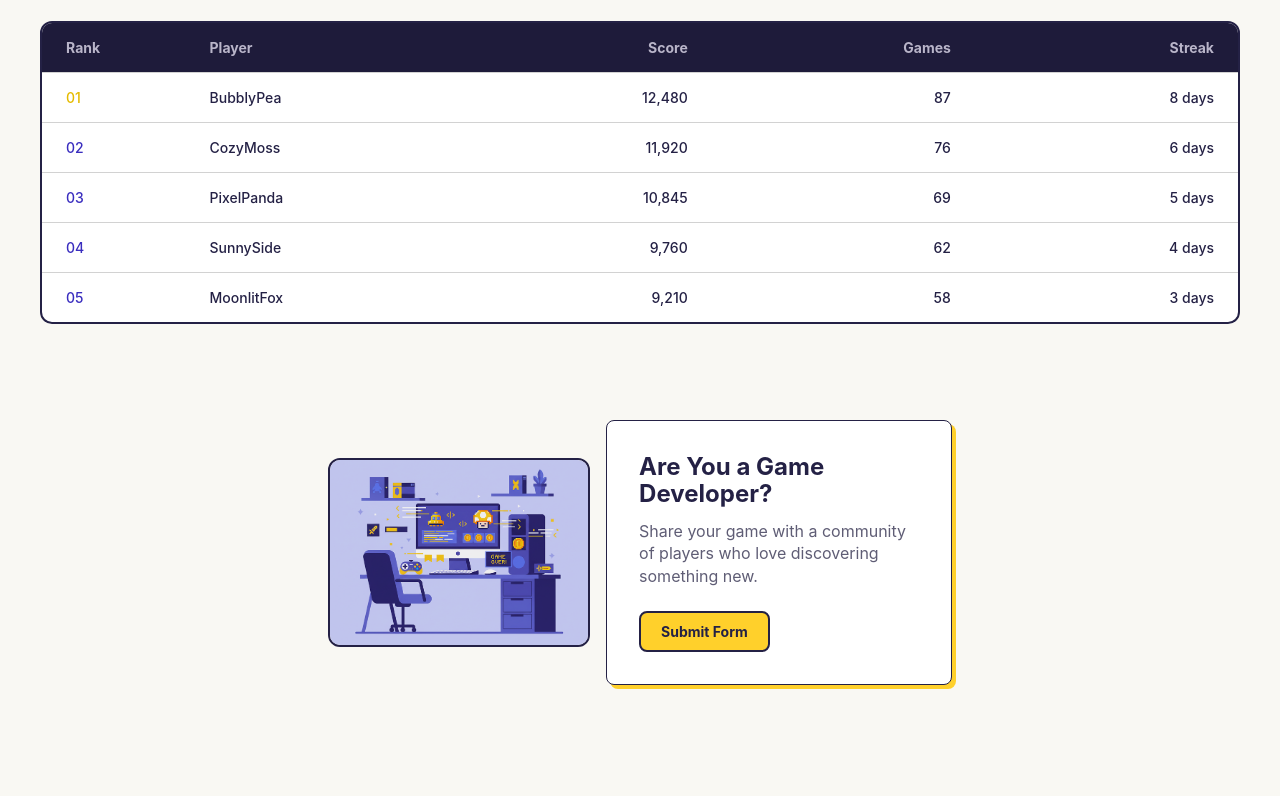
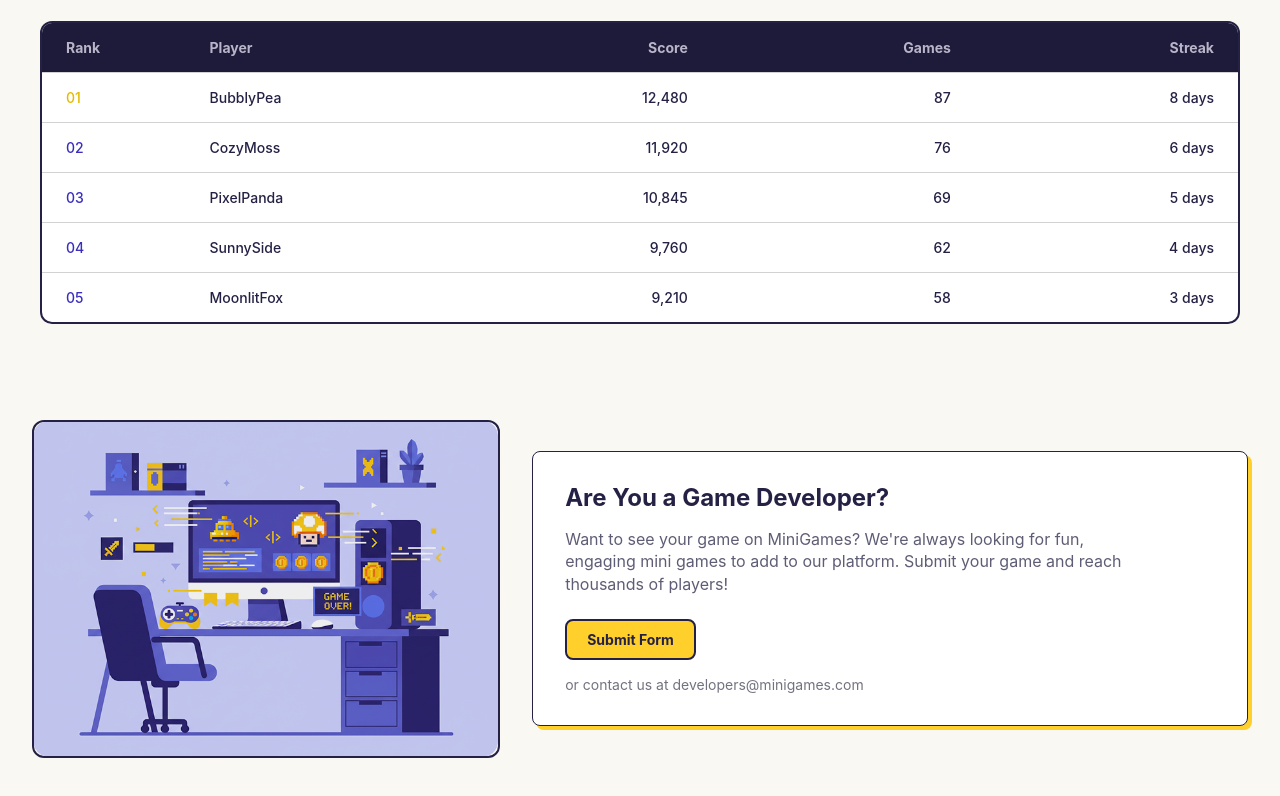
Before and after one commit to systemkiller03/MiniGames, a website built with Vite: page index.html in a window 1280 px wide. Shown: the part 949-1745 px from the top of the page. Before the commit the page ends 1682 px from the top, so only its background shows below. Built offline with nearby package versions, Linux system fonts and the light colour scheme.

Commit message:
feat: are you developer section set up

```diff
--- a/src/features/developer/developer.scss
+++ b/src/features/developer/developer.scss
@@ -1,37 +1,29 @@
 @use '/src/styles/tokens' as *;
 @use '/src/styles/mixins' as *;
 
+$developer-max-width: 1660px;
+
 .developer {
-  position: relative;
   display: flex;
   flex-direction: column;
   align-items: center;
-  justify-content: center;
-  gap: $size-2;
-  width: min(100%, 960px);
-  margin: 0 auto;
-  min-height: 280px;
-  overflow: hidden;
+  gap: $size-3;
+  width: 100%;
+  max-width: $developer-max-width;
+  margin-inline: auto;
   padding: $size-5 $size-2;
   color: $color-on-primary;
-  background: $color-bg;
 
   &__illustration {
     display: block;
     width: 100%;
-    max-width: 343px;
     height: auto;
-    margin-inline: auto;
     border: 2px solid $color-on-primary;
     border-radius: $corner-medium;
-    object-fit: cover;
   }
 
   &__content {
-    position: relative;
-    z-index: 1;
-    width: min(100%, 560px);
-    margin: 0 auto;
+    width: 100%;
     padding: $size-3;
     border: 1px solid $color-on-primary;
     border-radius: $corner-small;
@@ -39,59 +31,57 @@
     box-shadow: $shadow-level-1;
   }
 
-  h2 {
-    margin: 0 0 12px;
+  &__title {
+    margin: 0 0 $size-2;
     font-size: $font-size-headline-medium;
     line-height: 1.15;
   }
 
   &__description {
-    max-width: 440px;
-    margin: 0 0 24px;
+    max-width: 36em;
+    margin: 0 0 $size-3;
     color: $color-on-bg;
     font-size: $font-size-body-medium;
     line-height: 1.4;
   }
 
-  .btn {
-    min-height: $size-4;
+  &__contact {
+    margin: $size-2 0 0;
+    font-size: $font-size-body-small;
+    color: $color-on-bg-low;
+
+    a {
+      color: inherit;
+    }
   }
-}
 
-@include tablet {
-  .developer {
+  @include tablet {
     flex-direction: row;
-    width: min(100%, 688px);
-    min-height: 300px;
+    gap: $size-4;
     padding: $size-6 $size-4;
 
     &__illustration {
-      width: 42%;
-      max-width: 288px;
+      flex: 1 1 0;
+      width: auto;
+      min-width: 0;
     }
 
     &__content {
-      width: min(100%, 376px);
+      flex: 1.4 1 0;
+      min-width: 0;
       padding: $size-4;
     }
   }
-}
 
-@include desktop {
-  .developer {
-    width: 980px;
-    min-height: 343px;
-    padding: $size-4 0;
-    gap: $size-3;
+  @include desktop {
+    gap: $size-5;
 
-    &__illustration {
-      width: 320px;
-      max-width: none;
+    &__content {
+      padding: $size-5;
     }
 
-    &__content {
-      width: 636px;
-      padding: $size-3;
+    &__title {
+      font-size: $font-size-headline-large;
     }
   }
 }
--- a/src/features/developer/developer.ts
+++ b/src/features/developer/developer.ts
@@ -14,18 +14,27 @@ export function createDeveloperSection(): HTMLElement {
 
   const content = document.createElement('div')
   content.className = 'developer__content'
-
 const title = document.createElement('h2')
+title.className = 'developer__title' // was styled with a bare h2 selector
 title.id = 'developer-title'
 title.textContent = 'Are You a Game Developer?'
 
 const description = document.createElement('p')
 description.className = 'developer__description'
 description.textContent =
-    'Share your game with a community of players who love discovering something new.'
+  "Want to see your game on MiniGames? We're always looking for fun, engaging mini games to add to our platform. Submit your game and reach thousands of players!"
 
 const button = createButton('Submit Form', 'primary')
-  content.append(title, description, button)
+
+const contact = document.createElement('p')
+contact.className = 'developer__contact'
+contact.append('or contact us at ')
+const email = document.createElement('a')
+email.href = 'mailto:developers@minigames.com'
+email.textContent = 'developers@minigames.com'
+contact.append(email)
+
+content.append(title, description, button, contact)
 
   section.append(illustrationElement, content)
   return section
```
Lines whose indentation alone changed are shown as unchanged.
